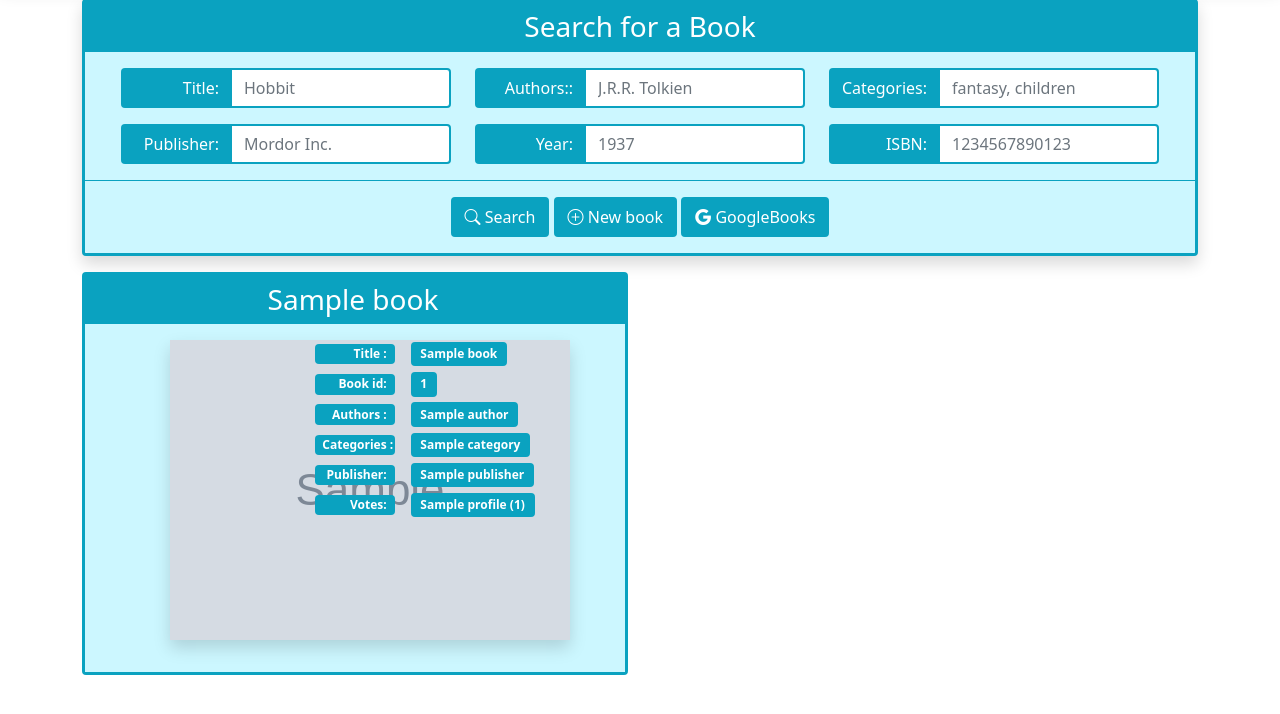
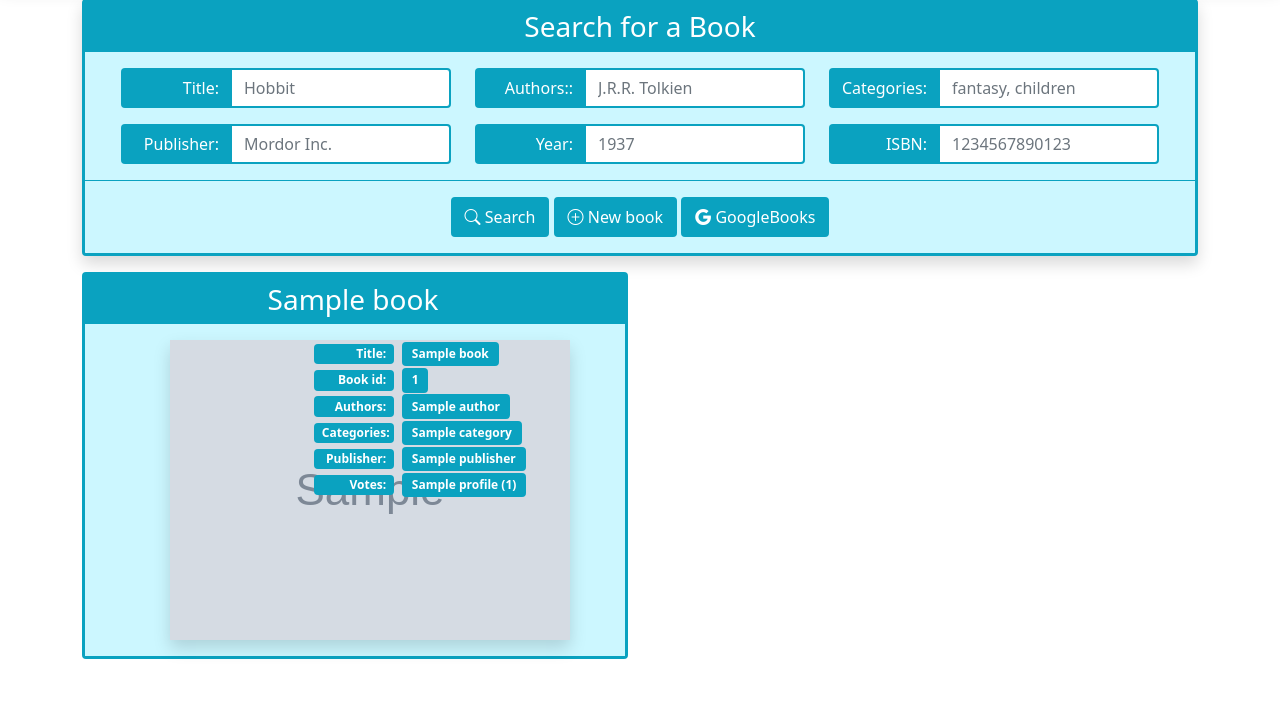
Before and after one commit to artur-wrzosek/mybookshelf, a Django app: page / in a window 1280 px wide. Shown: the part 73-787 px from the top of the page. Run offline with Django 4.2, Linux system fonts and the light colour scheme; tables that the repository leaves empty hold one stand-in row (values such as "Sample post"); grey boxes marked "Sample" are stand-in pictures.

Commit message:
response test

```diff
--- a/myBooks/templates/finder/book_list_element.html
+++ b/myBooks/templates/finder/book_list_element.html
@@ -22,8 +22,8 @@
     </div>
 
     <div class="card-body p-3" >
-        <div class="row row-cols-1 row-cols-sm-2 justify-content-center">
-            <div class="col mb-3" style="max-width: 128px;">
+        <div class="row row-cols-2 justify-content-start justify-content-md-center">
+            <div class="col mx-3" style="max-width: 128px;">
                 <a href="{% url 'book-detail' book.id %}">
                     <img src="{% if book.thumbnail %}{{ book.thumbnail }}{% else %}https://books.google.pl/googlebooks/images/no_cover_thumb.gif{% endif %}"
                  style="min-width: 128px;"
@@ -31,10 +31,10 @@
                 </a>
             </div>
             <div class="col">
-                <div class="row mb-1 row-cols-2 g-3 justify-content-center">
+                <div class="row row-cols-2  g-2 justify-content-start">
                     <div class="col-auto">
                         <span class="badge text-end" style="width: 80px">
-                            Title :
+                            Title:
                         </span>
                     </div>
                     <div class="col">
@@ -44,7 +44,7 @@
                     </div>
 
                 </div>
-                <div class="row mb-1 row-cols-2 g-3 justify-content-center">
+                <div class="row row-cols-2  g-2 justify-content-start">
                     <div class="col-auto">
                         <span class="badge text-end" style="width: 80px">
                             Book id:
@@ -57,10 +57,10 @@
                     </div>
 
                 </div>
-                <div class="row mb-1 row-cols-2 g-3 justify-content-center">
+                <div class="row row-cols-2  g-2 justify-content-start">
                     <div class="col-auto">
                         <span class="badge text-end" style="width: 80px">
-                            Authors :
+                            Authors:
                         </span>
                     </div>
                     <div class="col">
@@ -77,10 +77,10 @@
 
                 </div>
 
-                <div class="row mb-1 row-cols-2 g-3 justify-content-center">
+                <div class="row row-cols-2  g-2 justify-content-start">
                     <div class="col-auto">
                         <span class="badge text-end" style="width: 80px">
-                            Categories :
+                            Categories:
                         </span>
                     </div>
                     <div class="col">
@@ -96,7 +96,7 @@
                     </div>
                 </div>
 
-                <div class="row mb-1 row-cols-2 g-3 justify-content-center">
+                <div class="row row-cols-2  g-2 justify-content-start">
                     <div class="col-auto">
                         <span class="badge text-end" style="width: 80px">
                             Publisher:
@@ -112,7 +112,7 @@
                         {% endif %}
                     </div>
                 </div>
-                <div class="row mb-1 row-cols-2 g-3 justify-content-center">
+                <div class="row row-cols-2  g-2 justify-content-start">
                     <div class="col-auto">
                         <span class="badge text-end" style="width: 80px">
                             Votes:
```
